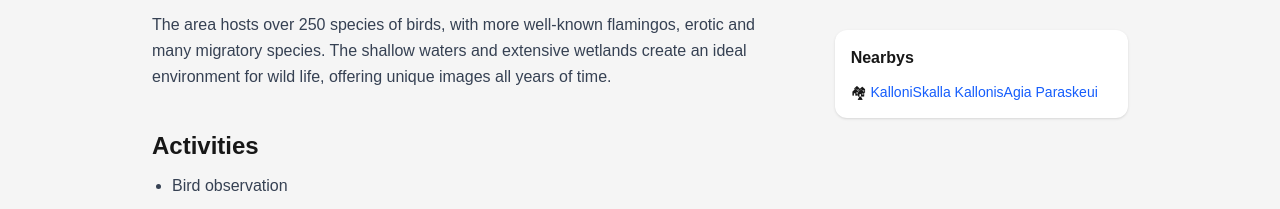
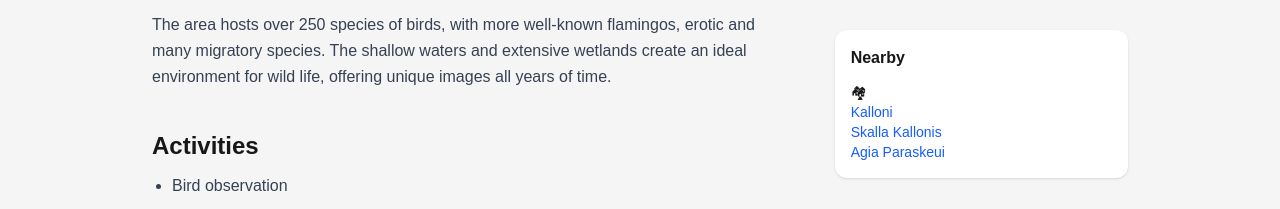
Before and after one commit to amamouridis06/lesvos-travel-guide, a Next.js app: page /nature/kolpos-kallonis in a window 1280 px wide. Shown: the part 818-1027 px from the top of the page. Built offline with nearby package versions, Linux system fonts and the light colour scheme.

Commit message:
Update page.tsx

```diff
--- a/app/nature/kolpos-kallonis/page.tsx
+++ b/app/nature/kolpos-kallonis/page.tsx
@@ -103,18 +103,18 @@ export default function VateraPage() {
 
           {/* Nearby */}
           <div className="bg-white rounded-xl shadow p-4">
-            <h3 className="font-semibold mb-3">Nearbys</h3>
+            <h3 className="font-semibold mb-3">Nearby</h3>
             <ul className="space-y-2 text-sm">
               <li>
                 🏘{" "}
                 <Link href="/villages/kalloni" className="text-blue-600 hover:underline">
-                  Kalloni
+                 <p>Kalloni</p>
                 </Link>
                 <Link href="/villages/skalla-kallonis" className="text-blue-600 hover:underline">
-                 Skalla Kallonis
+                 <p> Skalla Kallonis</p>
                 </Link>
                 <Link href="/villages/agia-paraskeui" className="text-blue-600 hover:underline">
-                 Agia Paraskeui
+                 <p> Agia Paraskeui</p>
                 </Link>
               </li>
             </ul>
```
